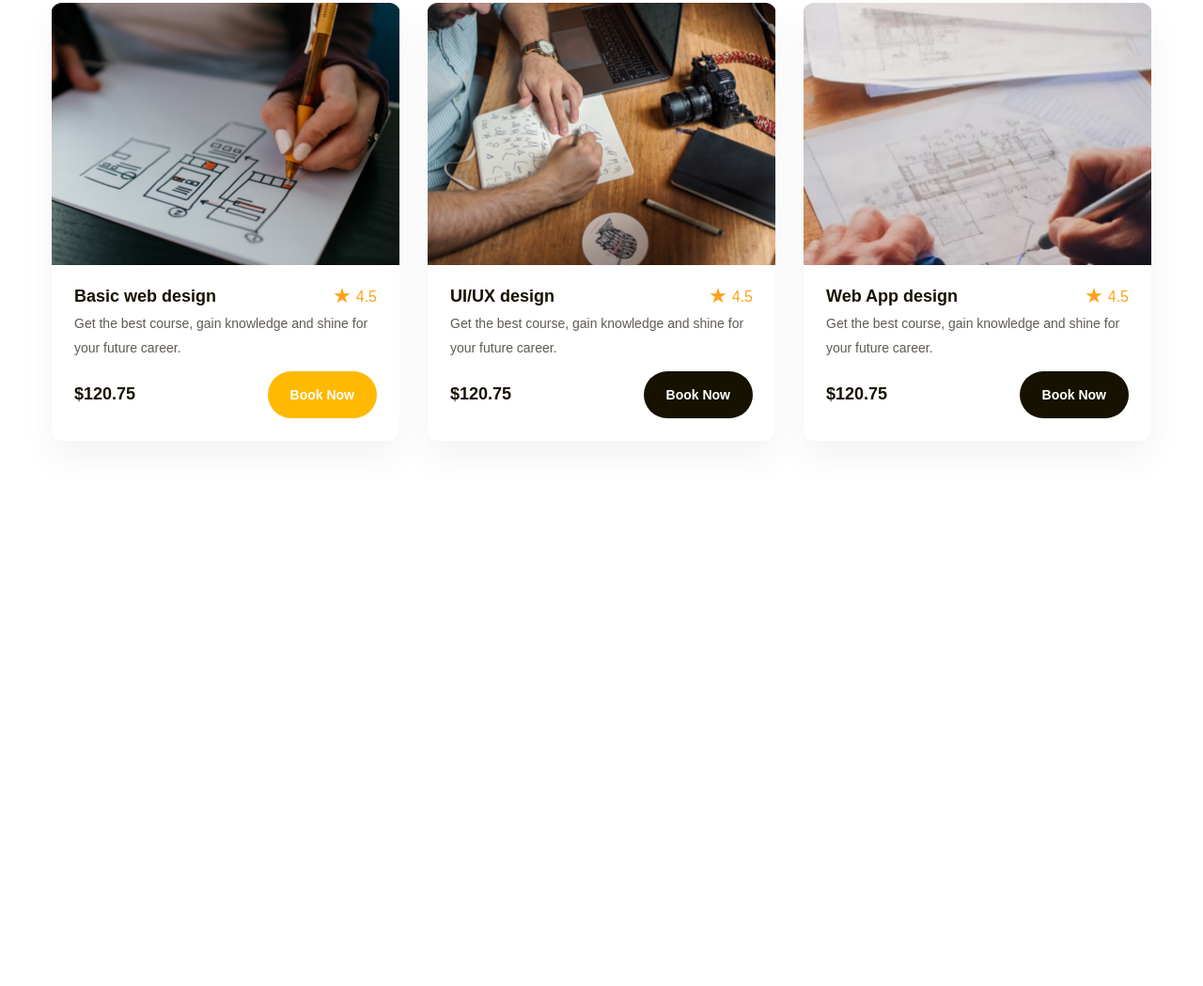
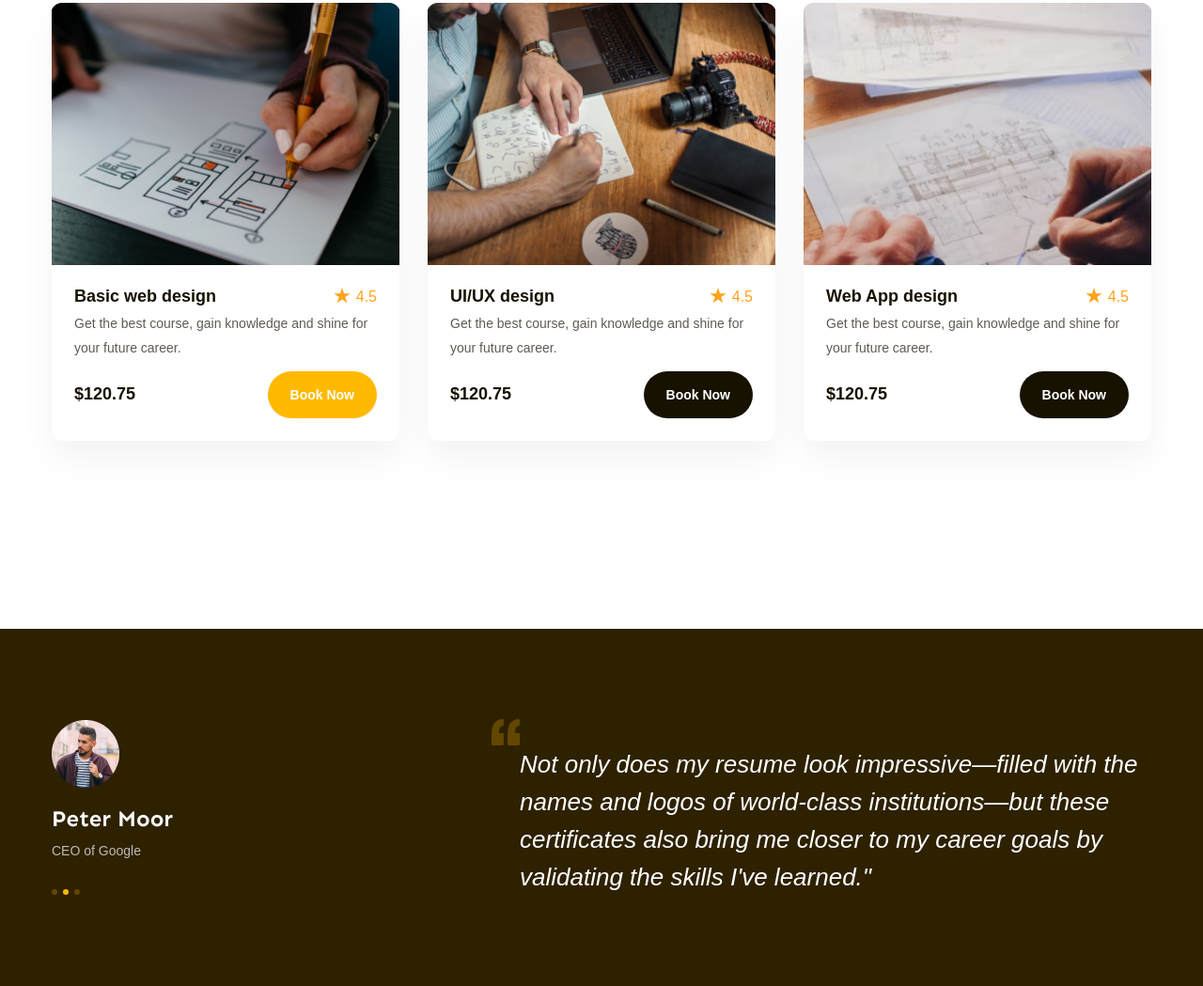
Before and after one commit to tranhuutuan261103/Project-Static-Web-02, a plain HTML site: page index.html in a window 1280 px wide. Shown: the part 1264-2313 px from the top of the page at 94% size. Before the commit the page ends 1933 px from the top, so only its background shows below. Drawn offline with Linux system fonts and the light colour scheme.

Commit message:
[A] Add 'Feedback'

```diff
--- a/assets/css/styles.css
+++ b/assets/css/styles.css
@@ -365,3 +365,88 @@ a {
 .popular .list-item .item:first-child .detail-item .row .popular-btn {
     background-color: #FFB900;
 }
+
+/*===================== Feedback ====================== */
+
+.feedback .body {
+    display: flex;
+    justify-content: space-between;
+    align-items: center;
+}
+
+.feedback {
+    padding-top: 96px;
+    padding-bottom: 96px;
+    background-color: #2E2100;
+}
+
+.feedback span {
+    color: #F7F7F7;
+    display: block;
+}
+
+.feedback .author .avatar {
+    width: 72px;
+    height: 72px;
+    border-radius: 50%;
+    object-fit: cover;
+    margin-bottom: 16px;
+}
+
+.feedback .author .author-name {
+    margin-bottom: 4px;
+    font-size: 2.4rem;
+    font-family: 'Sen', sans-serif;
+    font-weight: 700;
+    line-height: 1.42;
+}
+
+.feedback .author .author-job {
+    color: #BFBCB2;
+    font-size: 1.4rem;
+    line-height: 1.86;
+}
+
+.feedback .carousel-indicators{
+    display: flex;
+    align-items: center;
+    gap: 6px;
+    margin-top: 28px;
+}
+
+.feedback .carousel-indicators .carousel-indicator{
+    width: 6px;
+    height: 6px;
+    border-radius: 50%;
+    background-color: #634700;
+}
+
+.feedback .carousel-indicators .active{
+    background-color: #FFB900;
+}
+
+.feedback .content-feedback {
+    width: 60%;
+}
+
+.feedback .content-feedback .comment {
+    position: relative;
+    padding-top: 28px;
+    padding-left: 30px;
+    color: #FFF;
+    font-size: 2.6rem;
+    font-style: italic;
+    line-height: 1.54;
+}
+
+.feedback .content-feedback .comment::before{
+    content: "";
+    width: 30px;
+    height: 28px;
+    background-image: url(../icons/Vector.svg);
+    background-repeat: no-repeat;
+    background-size: cover;
+    position: absolute;
+    top: 0;
+    left: 0;
+}
--- a/index.html
+++ b/index.html
@@ -168,6 +168,27 @@
                 </div>
             </div>
         </div>
+
+        <!-- Feedback -->
+        <div class="feedback">
+            <div class="content">
+                <div class="body">
+                    <div class="author">
+                        <div class="avatar"><img src="./assets/img/avatar.png" alt=""></div>
+                        <span class="author-name">Peter Moor</span>
+                        <span class="author-job">CEO of Google</span>
+                        <ol class="carousel-indicators">
+                            <li class="carousel-indicator"></li>
+                            <li class="carousel-indicator active"></li>
+                            <li class="carousel-indicator"></li>
+                        </ol>
+                    </div>
+                    <div class="content-feedback">
+                        <p class="comment">Not only does my resume look impressive—filled with the names and logos of world-class institutions—but these certificates also bring me closer to my career goals by validating the skills I've learned." </p>
+                    </div>
+                </div>
+            </div>
+        </div>
     </main>
 
 </body>
```
Also changed, not shown: assets/icons/Vector.svg (added), assets/img/avatar.png (added).
